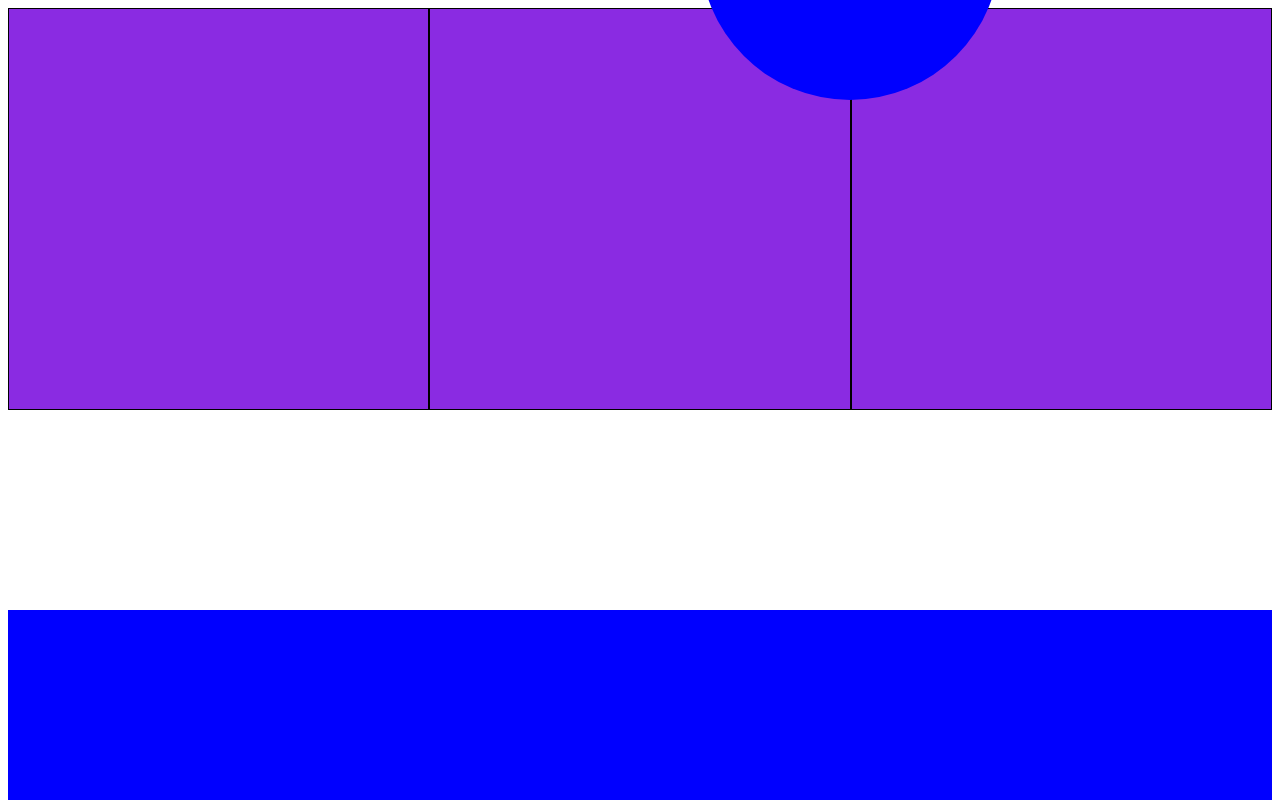
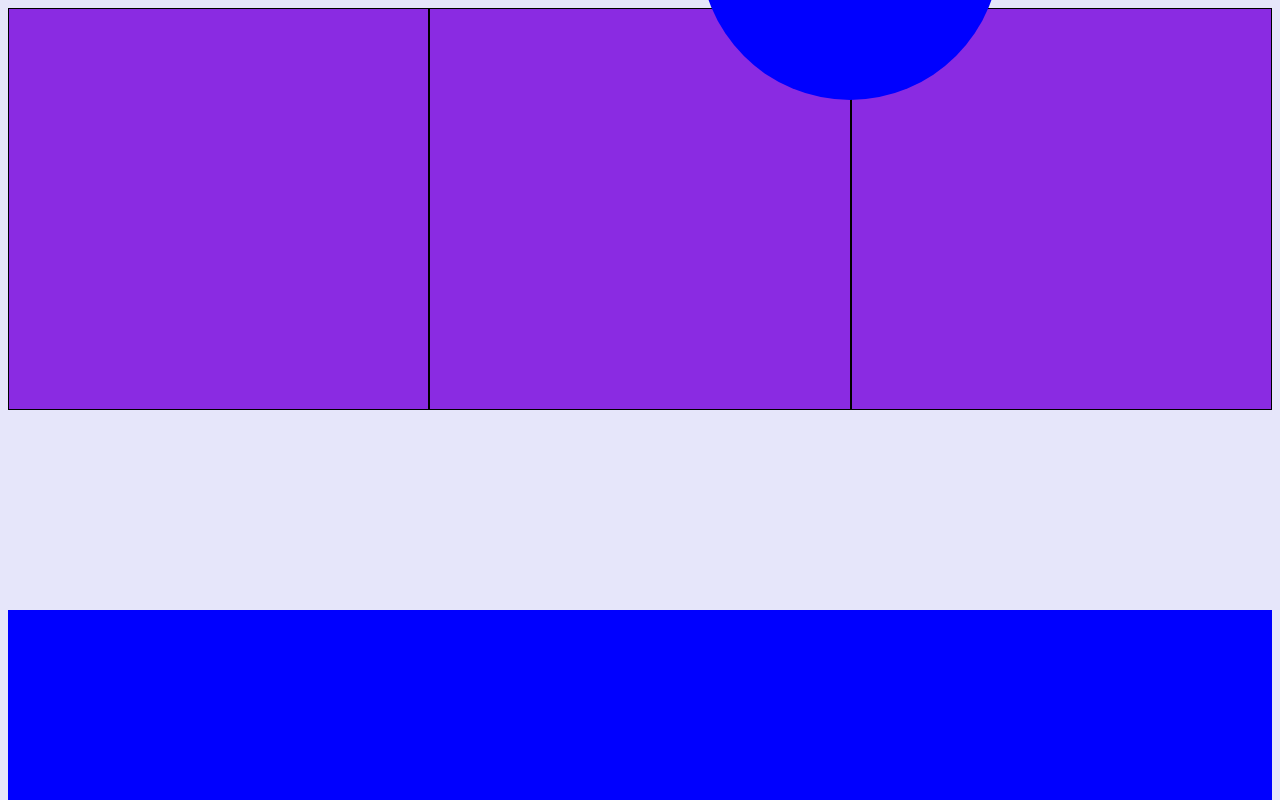
Before and after one commit to Charbel24/shape-block-10, a plain HTML site: page index.html in a window 1280 px wide. Shown: the top 800 px of the page. Drawn offline with Linux system fonts and the light colour scheme.

Commit message:
Added resizing to model

```diff
--- a/style.css
+++ b/style.css
@@ -98,6 +98,7 @@ img{
     position: absolute;
     top: 990px;
     left: 250px;
+
 }
 .forms{
     display: flex;
@@ -112,3 +113,18 @@ img{
     display: inline-block;
     margin-left: 1100px;
 }
+body {
+    background-color: lightblue;
+  }
+
+  @media screen and (min-width: 400px) {
+    body {
+      background-color: lightgreen;
+    }
+  }
+
+  @media screen and (min-width: 800px) {
+    body {
+      background-color: lavender;
+    }
+  }
```
